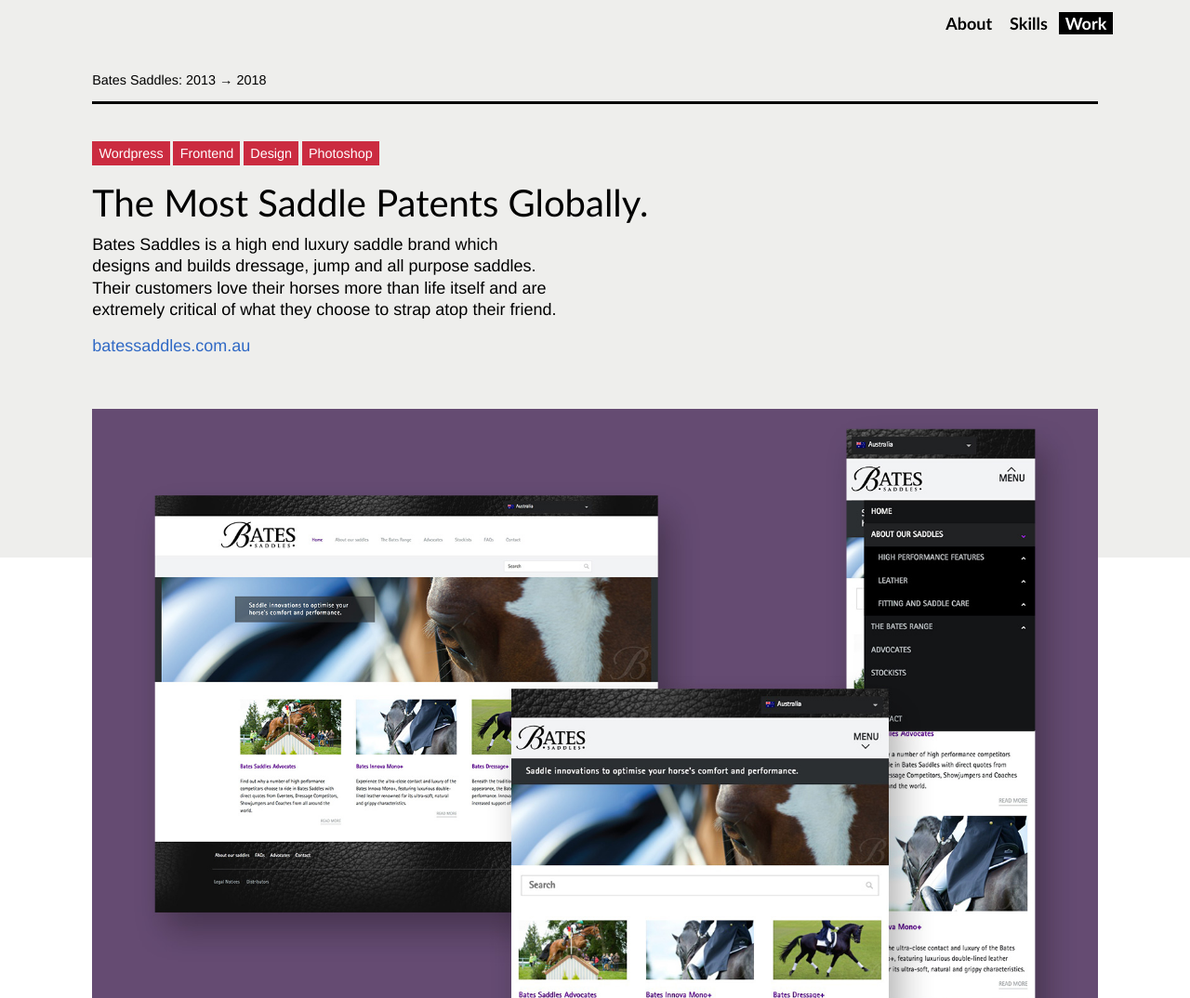
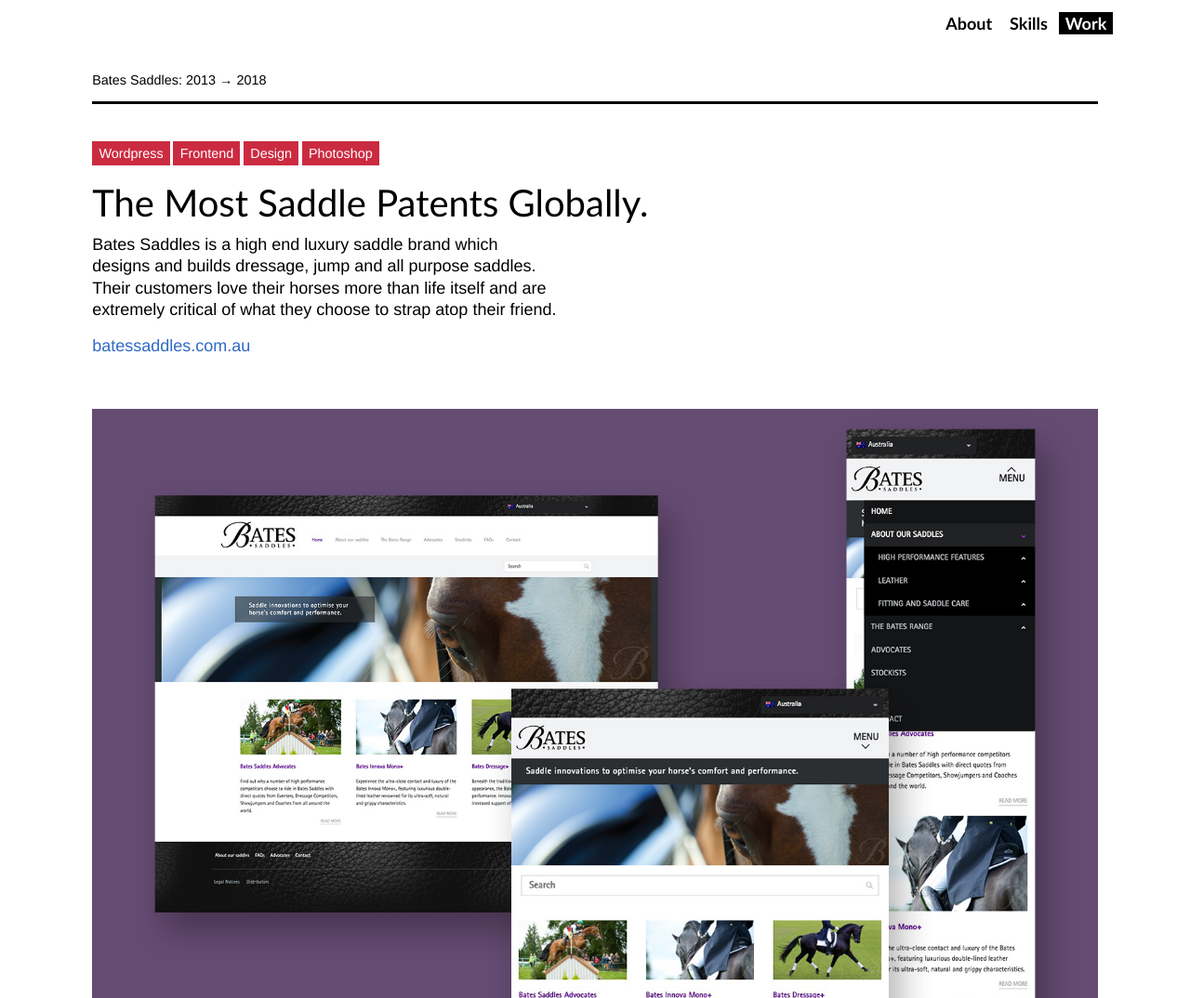
Before and after one commit to JakeGonzales/jakegonzales.com, a Rails app: page /work/bates-saddles in a window 1280 px wide. Shown: the top 1074 px of the page at 93% size. Run offline with Rails 7, Linux system fonts and the light colour scheme; some libraries are stand-ins or nearby versions; some web fonts are replaced.

Commit message:
Remove background on work single

```diff
--- a/app/assets/stylesheets/main.css
+++ b/app/assets/stylesheets/main.css
@@ -2068,17 +2068,6 @@
 .c-work-single {
   width: 100%; }
 
-.c-work-single::before {
-  content: "";
-  display: block;
-  width: 100%;
-  height: 75vh;
-  position: absolute;
-  top: 0;
-  left: 0;
-  background: #eeeeec;
-  z-index: 1000; }
-
 .c-work-single__header,
 .c-work-single__main {
   position: relative;
```
Also changed, not shown: app/assets/stylesheets/components/_work-single.scss (+0 -13 lines), 1 other file.
